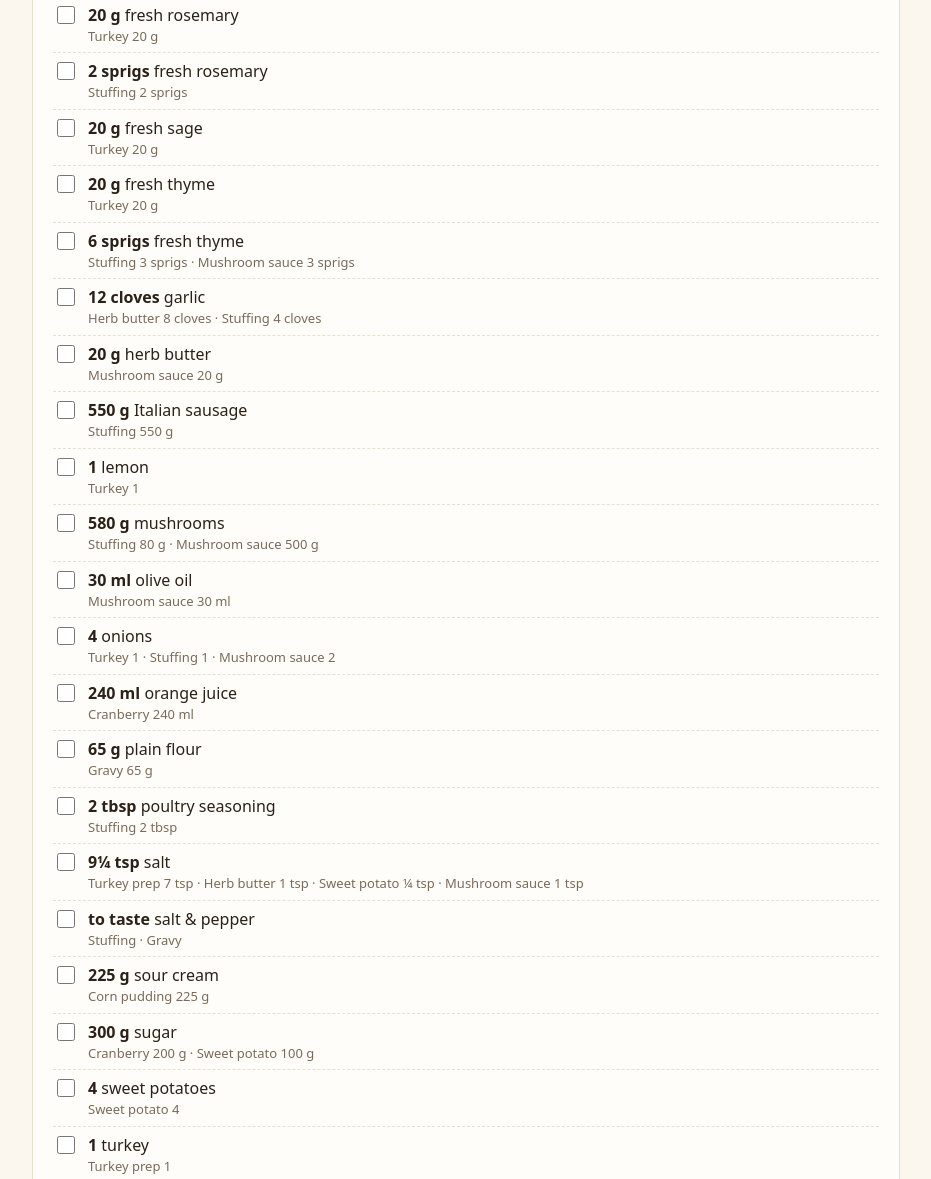
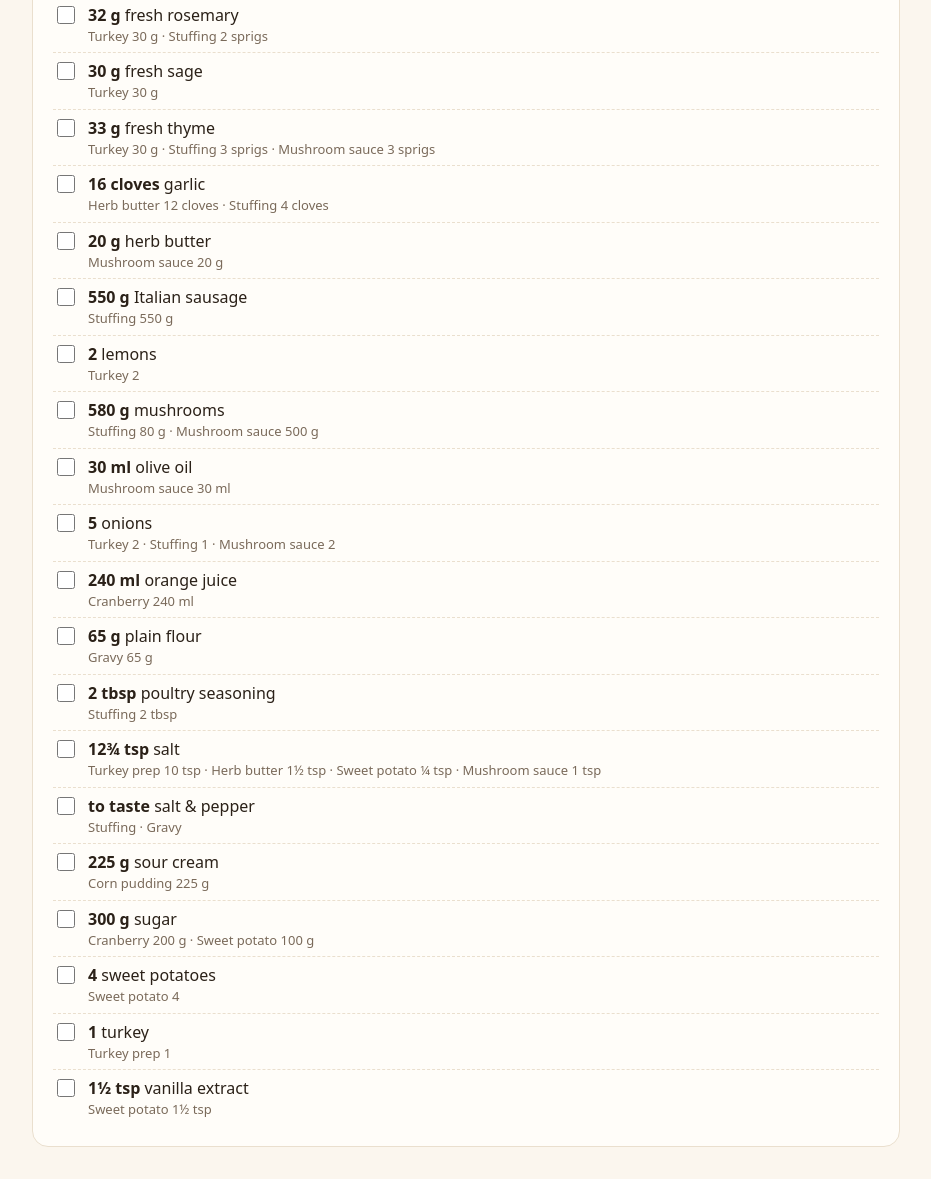
Before and after one commit to bjornelvar/thanksgiving, a plain HTML site: page index.html in a window 1280 px wide. Shown: the part 1181-2360 px from the top of the page, without its empty margins (174-1105 px from the left). Drawn offline with Linux system fonts and the light colour scheme.

Commit message:
Size turkey for a 23 lb bird, total herbs in grams
Herb butter and cavity aromatics x1.5, salt/thaw/roast times for
10.4 kg. Herb sprigs now convert to grams on the shopping list so
each herb is one line.

Co-Authored-By: Claude Opus 5.5 <noreply@anthropic.com>

```diff
--- a/index.html
+++ b/index.html
@@ -71,23 +71,25 @@ footer{text-align:center;color:var(--muted);font-size:13px;padding:0 16px 40px}
 // Recipes are listed in the order you can make them. when = section heading.
 // Add recipes here. q = amount for the original recipe (null = to taste), u = unit ('' = count).
 // Same n + u across recipes gets summed in the shopping list. shop:false = not bought (e.g. turkey drippings).
+// buy = grams per unit, so e.g. herb sprigs are totalled in grams on the shopping list.
 const TURKEY_SRC = 'https://tastesbetterfromscratch.com/easy-no-fuss-thanksgiving-turkey/';
 const GRAVY_SRC = 'https://tastesbetterfromscratch.com/turkey-gravy/';
 const R = [
 {
-  id:'turkeyprep', when:'Days ahead', title:'Turkey Prep: Thaw & Salt', short:'Turkey prep', serves:16,
+  id:'turkeyprep', when:'Days ahead', title:'Turkey Prep: Thaw & Salt', short:'Turkey prep', serves:null,
   src:TURKEY_SRC, srcName:'Tastes Better From Scratch',
-  meta:['Thaw: ~3 days ahead','Salt: day before'],
+  meta:['10.4 kg (23 lb) bird','Thaw: ~4½ days ahead','Salt: day before'],
   ing:[
-    {q:1,u:'',n:'turkey',note:'5.5–9 kg'},
-    {q:7,u:'tsp',n:'salt',note:'about 1 tsp per kg of turkey'},
+    {q:1,u:'',n:'turkey',note:'10.4 kg (23 lb)'},
+    {q:10,u:'tsp',n:'salt',note:'about 1 tsp per kg of turkey'},
   ],
   steps:[
-    'If frozen: thaw in the fridge, about 24 h per 2.3 kg (a 7 kg bird takes about 3 days). Give yourself an extra day to be safe.',
+    'If frozen: thaw in the fridge, about 24 h per 2.3 kg, so about 4½ days for this bird.',
     'Day before: unwrap the turkey, pull the neck and giblets out of the cavity (they go into the gravy base) and pat it completely dry with paper towels.',
     'Day before: sprinkle the salt evenly all over the skin and inside the cavity, about 1 tsp per kg.',
     'Leave it uncovered in the fridge overnight on a tray, so the skin dries out and crisps up when it roasts. Don\'t rinse it off.',
   ],
+  tip:'Running out of thawing time? Thaw it in cold water instead: keep it in its wrapping, fully under water, and change the water every 30 min. It takes about 30 min per lb, so 11–12 h for this bird.'
 },
 {
   id:'cranberry', when:'Days ahead', title:'Cranberry Sauce', short:'Cranberry', serves:10,
@@ -105,17 +107,17 @@ const R = [
   ],
 },
 {
-  id:'herbbutter', when:'Days ahead', title:'Herb Butter for the Turkey', short:'Herb butter', serves:16,
+  id:'herbbutter', when:'Days ahead', title:'Herb Butter for the Turkey', short:'Herb butter', serves:null,
   src:TURKEY_SRC, srcName:'Tastes Better From Scratch',
-  meta:['~10 min','Keep in the fridge'],
+  meta:['~10 min','Keep in the fridge','×1.5 for a 23 lb bird'],
   ing:[
-    {q:225,u:'g',n:'butter',note:'unsalted, softened'},
-    {q:8,u:'cloves',n:'garlic',note:'6–8, minced'},
-    {q:1,u:'tsp',n:'salt'},
-    {q:0.5,u:'tsp',n:'black pepper',note:'freshly ground'},
-    {q:1,u:'tbsp',n:'fresh rosemary',note:'chopped, from the turkey herbs',shop:false},
-    {q:1,u:'tbsp',n:'fresh thyme',note:'chopped, from the turkey herbs',shop:false},
-    {q:0.5,u:'tbsp',n:'fresh sage',note:'chopped, from the turkey herbs',shop:false},
+    {q:340,u:'g',n:'butter',note:'unsalted, softened'},
+    {q:12,u:'cloves',n:'garlic',note:'minced'},
+    {q:1.5,u:'tsp',n:'salt'},
+    {q:0.75,u:'tsp',n:'black pepper',note:'freshly ground'},
+    {q:1.5,u:'tbsp',n:'fresh rosemary',note:'chopped, from the turkey herbs',shop:false},
+    {q:1.5,u:'tbsp',n:'fresh thyme',note:'chopped, from the turkey herbs',shop:false},
+    {q:0.75,u:'tbsp',n:'fresh sage',note:'chopped, from the turkey herbs',shop:false},
   ],
   steps:[
     'Chop the rosemary, thyme and sage from the turkey herb packs. Save the rest for inside the bird.',
@@ -163,18 +165,18 @@ const R = [
   tip:'Make ahead: do step 1 and mix the mash the day before, and keep it covered in the fridge. On the day, bake it 20 min, then add the topping and bake 20 min more (a few extra minutes since it\'s cold).'
 },
 {
-  id:'roast', when:'Thanksgiving day', title:'Roast Turkey', short:'Turkey', serves:16,
+  id:'roast', when:'Thanksgiving day', title:'Roast Turkey', short:'Turkey', serves:null,
   src:TURKEY_SRC, srcName:'Tastes Better From Scratch',
-  meta:['Serves 16','325°F','29–33 min per kg','Done at 165°F'],
+  meta:['10.4 kg (23 lb) bird','325°F','~5 h – 5 h 45 min','Done at 165°F'],
   ing:[
     {q:1,u:'',n:'salted turkey',note:'from the turkey prep',shop:false},
-    {q:225,u:'g',n:'herb butter',note:'from the herb butter card',shop:false},
-    {q:1,u:'',n:'onions',note:'quartered'},
-    {q:1,u:'',n:'lemon',note:'quartered'},
-    {q:1,u:'',n:'apple',note:'any kind, quartered'},
-    {q:20,u:'g',n:'fresh rosemary',note:'some goes in the herb butter'},
-    {q:20,u:'g',n:'fresh thyme',note:'some goes in the herb butter'},
-    {q:20,u:'g',n:'fresh sage',note:'some goes in the herb butter'},
+    {q:340,u:'g',n:'herb butter',note:'from the herb butter card',shop:false},
+    {q:2,u:'',n:'onions',note:'quartered'},
+    {q:2,u:'',n:'lemons',note:'quartered'},
+    {q:2,u:'',n:'apples',note:'any kind, quartered'},
+    {q:30,u:'g',n:'fresh rosemary',note:'some goes in the herb butter'},
+    {q:30,u:'g',n:'fresh thyme',note:'some goes in the herb butter'},
+    {q:30,u:'g',n:'fresh sage',note:'some goes in the herb butter'},
     {q:null,u:'',n:'black pepper',note:'for the cavity',shop:false},
   ],
   steps:[
@@ -186,7 +188,7 @@ const R = [
     'Roast about 29–33 min per kg until a thermometer in the thickest part of the thigh and breast reads 165°F. Check halfway: once the skin is golden, cover the breast with foil.',
     'Rest under foil for 20–30 min before carving. Keep all the pan drippings for the gravy.',
   ],
-  tip:'Example: a 7 kg bird takes roughly 3 h 25 min – 3 h 50 min. Trust the thermometer over the clock.'
+  tip:'Sized up ×1.5 from the original for a 23 lb bird. At 29–33 min per kg, 10.4 kg takes roughly 5 h – 5 h 45 min. Trust the thermometer over the clock.'
 },
 {
   id:'stuffing', when:'Thanksgiving day', title:'Sausage Stuffing', short:'Stuffing', serves:null,
@@ -200,8 +202,8 @@ const R = [
     {q:1,u:'',n:'onions',note:'1 small, diced'},
     {q:80,u:'g',n:'mushrooms',note:'minced'},
     {q:4,u:'cloves',n:'garlic'},
-    {q:2,u:'sprigs',n:'fresh rosemary'},
-    {q:3,u:'sprigs',n:'fresh thyme'},
+    {q:2,u:'sprigs',n:'fresh rosemary',buy:1},
+    {q:3,u:'sprigs',n:'fresh thyme',buy:0.5},
     {q:480,u:'ml',n:'chicken stock'},
     {q:2,u:'tbsp',n:'poultry seasoning',note:'1–2 tbsp'},
     {q:null,u:'',n:'salt & pepper',note:'to taste'},
@@ -243,7 +245,7 @@ const R = [
     {q:2,u:'',n:'onions',note:'chopped'},
     {q:500,u:'g',n:'mushrooms',note:'fresh, sliced'},
     {q:20,u:'g',n:'herb butter',note:'store-bought'},
-    {q:3,u:'sprigs',n:'fresh thyme',note:'2–3'},
+    {q:3,u:'sprigs',n:'fresh thyme',note:'2–3',buy:0.5},
     {q:250,u:'ml',n:'cream',note:'whipping cream'},
     {q:1,u:'tsp',n:'salt',note:'coarse sea salt'},
     {q:0.5,u:'tsp',n:'black pepper'},
@@ -341,9 +343,9 @@ function shopping() {
   const t = new Map();
   for (const r of R) for (const i of r.ing) {
     if (i.shop === false) continue;
-    const k = i.n + '|' + i.u;
-    const e = t.get(k) || {n: i.n, u: i.u, q: 0, from: []};
-    if (i.q != null) e.q += i.q * mult(r.id);
+    const u = i.buy ? 'g' : i.u, k = i.n + '|' + u;
+    const e = t.get(k) || {n: i.n, u, q: 0, from: []};
+    if (i.q != null) e.q += i.q * mult(r.id) * (i.buy || 1);
     e.from.push(r.short + (i.q != null ? ' ' + fmt(i.q * mult(r.id), i.u) : ''));
     t.set(k, e);
   }
```
